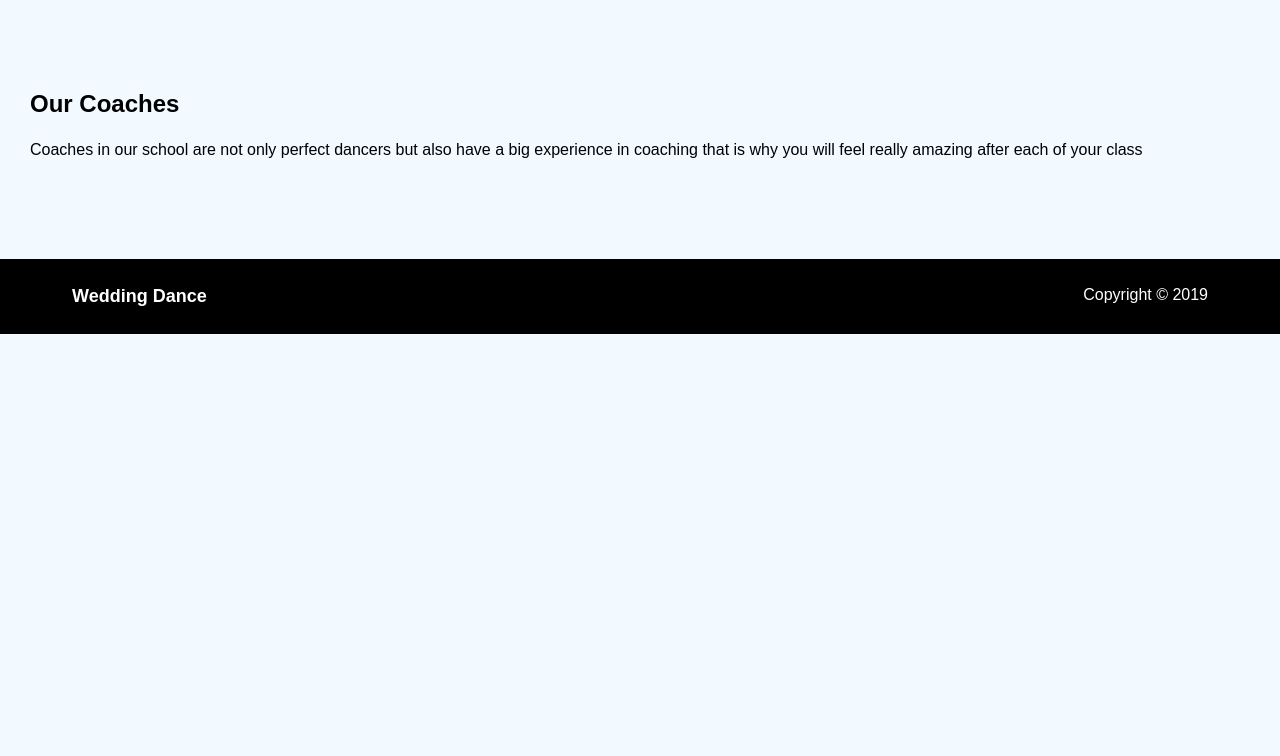
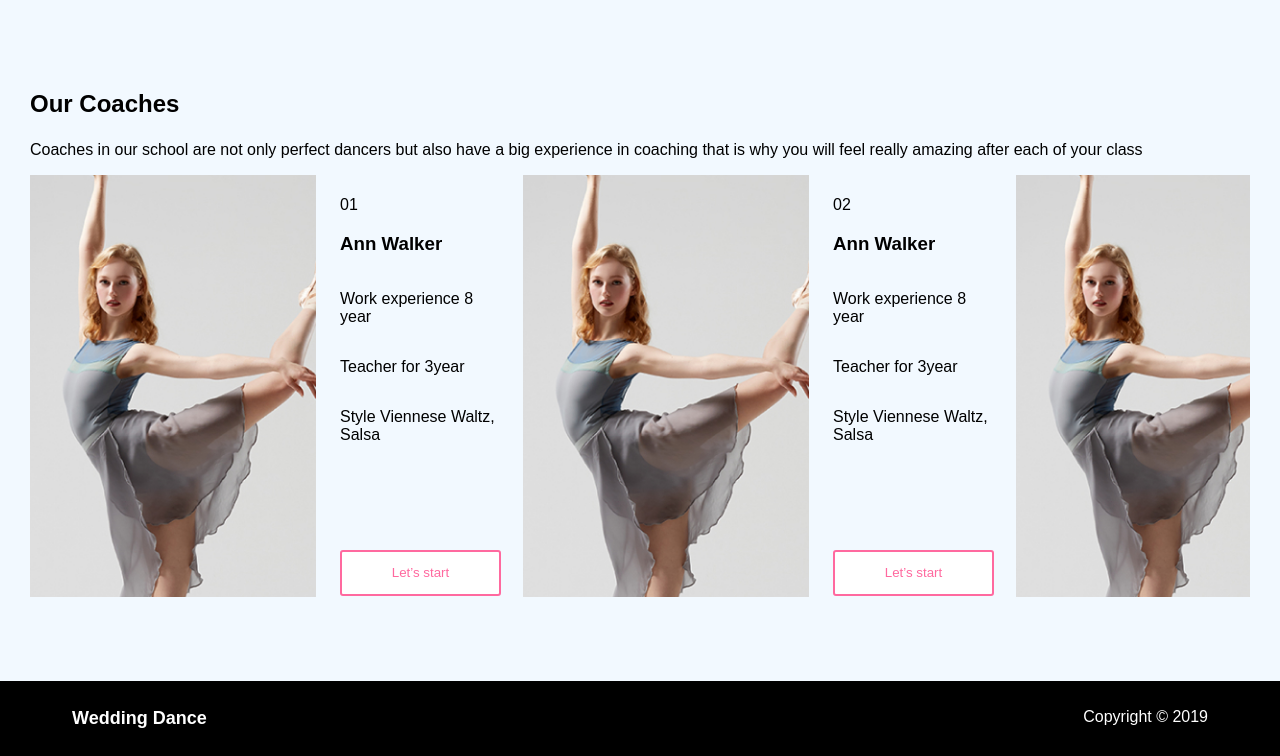
Before and after one commit to zkhomer/weddingDance, a website built with Parcel: page src/index.html in a window 1280 px wide. Shown: the part 2050-2806 px from the top of the page. Before the commit the page ends 2384 px from the top, so only its background shows below. Built offline with nearby package versions, Linux system fonts and the light colour scheme; files whose address does not match are found by name.

Commit message:
add coaches block v1.0

```diff
--- a/src/index.html
+++ b/src/index.html
@@ -134,12 +134,60 @@
         </div>
       </div>
     </section>
-    <section class="Coaches">
-      <div class="Coaches__wrapper container">
+    <section class="coaches">
+      <div class="coaches__wrapper container">
         <h2 class="services__title">Our Coaches</h2>
         <p class="services__description">
         Coaches in our school are not only perfect dancers but also have a big experience in coaching that is why you will feel really amazing after each of your class
         </p>
+        <div class="coaches__cards">
+          <div class="coaches__card">
+            <div class="coaches__card-img">
+              <img src="./images/coaches_img/image.jpg" alt="coaches image">
+            </div>
+            <div class="coaches__card-content">
+              <span>01</span>
+              <h3>Ann Walker</h3>
+              <p>Work experience <span>8 year</span></p>
+              <p>Teacher for <span>3year</span></p>
+              <p>Style <span>Viennese Waltz, Salsa</span></p>
+
+              <button class="btn btn_coaches"><span>Let’s start</span></button>
+
+            </div>
+          </div>
+          <div class="coaches__card">
+            <div class="coaches__card-img">
+              <img src="./images/coaches_img/image.jpg" alt="coaches image">
+            </div>
+            <div class="coaches__card-content">
+              <span>02</span>
+              <h3>Ann Walker</h3>
+              <p>Work experience <span>8 year</span></p>
+              <p>Teacher for <span>3year</span></p>
+              <p>Style <span>Viennese Waltz, Salsa</span></p>
+
+              <button class="btn btn_coaches"><span>Let’s start</span></button>
+
+            </div>
+          </div>
+          <div class="coaches__card">
+            <div class="coaches__card-img">
+              <img src="./images/coaches_img/image.jpg" alt="coaches image">
+            </div>
+            <div class="coaches__card-content">
+              <span>03</span>
+              <h3>Ann Walker</h3>
+              <p>Work experience <span>8 year</span></p>
+              <p>Teacher for <span>3year</span></p>
+              <p>Style <span>Viennese Waltz, Salsa</span></p>
+
+              <button class="btn btn_coaches"><span>Let’s start</span></button>
+
+            </div>
+          </div>
+        </div>
+
       </div>
     </section>
     <footer class="footer ">
--- /dev/null
+++ b/src/styles/coaches.scss
@@ -0,0 +1,59 @@
+
+.coaches__cards {
+  display: flex;
+  overflow: scroll;
+}
+
+.coaches__card {
+  display: flex;
+  width: 486px;
+  margin-right: 11px;
+  margin-bottom: 64px;
+  border-top: 32px;
+
+  @media (max-width: 515px) {
+    flex-direction: column;
+
+  }
+
+}
+
+.coaches__card-content {
+  display: flex;
+  position: relative;
+  flex-direction: column;
+  justify-content: center;
+  margin-left: 24px;
+  margin-right: 11px;
+
+  & button {
+    margin-top: 90px;
+    @media (max-width: 513px) {
+      border-radius: 50%;
+      width: 33px;
+      height: 33px;
+      margin-top: 0;
+      position: absolute;
+      bottom: 0;
+      right: 0;
+    }
+  }
+
+  & button span {
+    @media (max-width: 515px) {
+      display: none;
+    }
+  }
+}
+
+@media (max-width: 515px) {
+  .btn_coaches:before {
+    content: ">";
+  }
+}
+
+.coaches__card-img img {
+  max-width: 100%;
+  min-width: 286px;
+  margin-bottom: 16px;
+}
--- a/src/styles/footer.scss
+++ b/src/styles/footer.scss
@@ -4,7 +4,6 @@ footer {
   background: black;
   color: white;
   padding: 27px 72px;
-  margin-top: 100px;
 
   .logo {
     a {
--- a/src/styles/main.scss
+++ b/src/styles/main.scss
@@ -9,6 +9,7 @@
 @import "services";
 @import "offer";
 @import "footer";
+@import "coaches";
 
 * {
   box-sizing: border-box;
--- a/src/styles/utils/_mixins.scss
+++ b/src/styles/utils/_mixins.scss
@@ -14,5 +14,4 @@
   color: #ff699f;
   cursor: pointer;
   transition: color, background-color 0.5s;
-
 }
```
Also changed, not shown: src/images/coaches_img/image.jpg (added).
